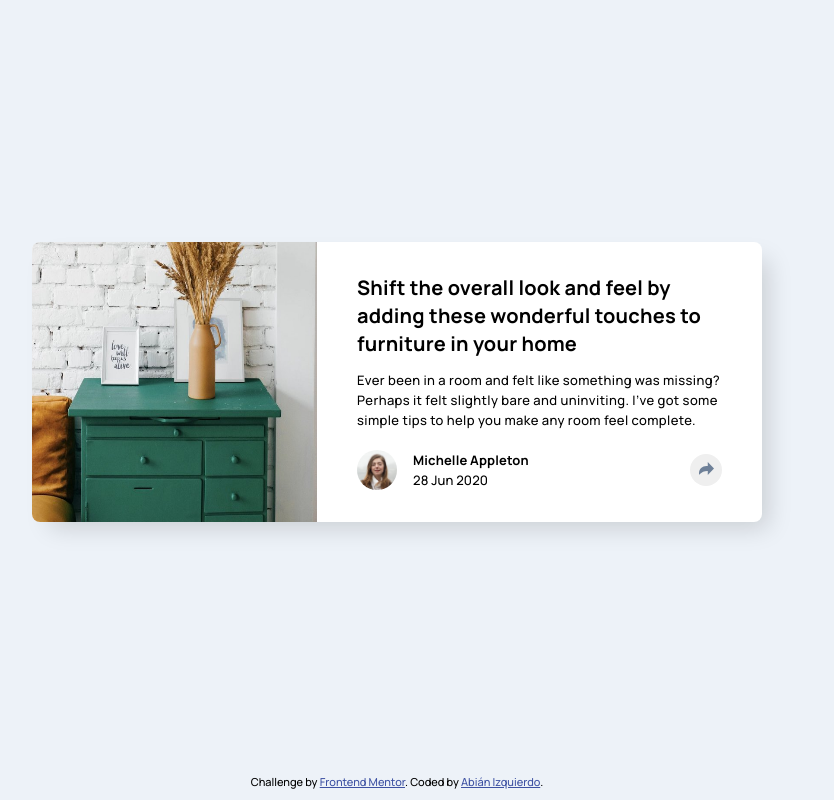
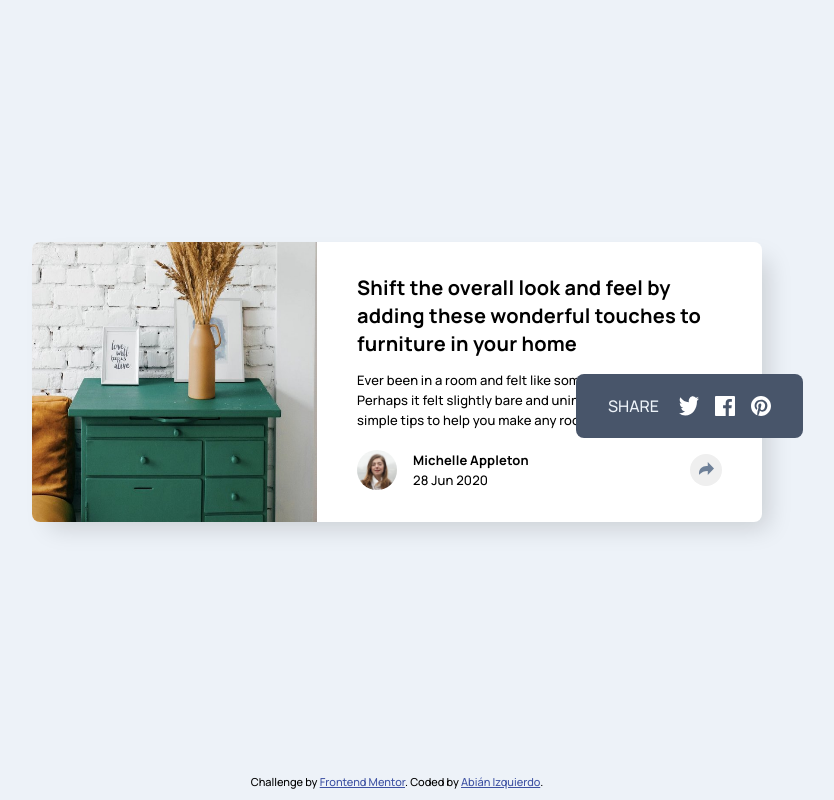
Before and after one commit to abizmo/article-preview-component, a React (Create React App) app: page / in a window 1280 px wide. Both pictures are taken after a click on the button 949 px from the left and 469 px from the top of the page. Shown: the whole page, without its empty margins (243-1077 px from the left). Built offline with nearby package versions, Linux system fonts and the light colour scheme.

Commit message:
Add share section

```diff
--- a/src/components/ArticlePreview/index.jsx
+++ b/src/components/ArticlePreview/index.jsx
@@ -22,7 +22,7 @@ const ArticlePreview = () => (
             </Card.Date>
           </Card.Group>
         </Card.Meta>
-        <Card.Share />
+        <Card.Button />
       </Card.Footer>
     </Card.Group>
   </Card>
--- a/src/components/Card/index.jsx
+++ b/src/components/Card/index.jsx
@@ -1,11 +1,11 @@
 import React, {
-  useState, useContext, createContext, useMemo,
+  useState, useContext, createContext,
 } from 'react';
 import PropTypes from 'prop-types';
 import {
   Author,
   Avatar,
-  Body, Container, Date, Footer, Group, Media, Meta, Share, Title,
+  Body, Container, Date, Footer, Group, Media, Meta, Button, Title, Share, Icon, Label,
 } from './styles/card';
 
 const ShareContext = createContext();
@@ -13,7 +13,8 @@ const ShareContext = createContext();
 const Card = ({ children }) => {
   const [showShare, setShowShare] = useState(false);
 
-  const value = useMemo(() => ({ showShare, setShowShare }), []);
+  // eslint-disable-next-line react/jsx-no-constructed-context-values
+  const value = { showShare, setShowShare };
 
   return (
     <ShareContext.Provider value={value}>
@@ -69,23 +70,45 @@ Card.Media.propTypes = {
   src: PropTypes.string.isRequired,
 };
 
-Card.Footer = ({ children }) => (
-  <Footer>
-    {children}
-  </Footer>
-);
+Card.Footer = ({ children }) => {
+  const { showShare, setShowShare } = useContext(ShareContext);
+
+  return (
+    <Footer>
+      {children}
+      <Share className={showShare && 'show'}>
+        <Group style={{
+          alignItems: 'center',
+          display: 'flex',
+          gap: '1.25rem',
+        }}
+        >
+          <Label>Share</Label>
+          <Group style={{ display: 'flex', gap: '1rem' }}>
+            <Icon src="./images/icon-twitter.svg" />
+            <Icon src="./images/icon-facebook.svg" />
+            <Icon src="./images/icon-pinterest.svg" />
+          </Group>
+        </Group>
+        <Button id="back" type="button" onClick={() => setShowShare(false)}>
+          <img src="./images/icon-share.svg" alt="share" />
+        </Button>
+      </Share>
+    </Footer>
+  );
+};
 
 Card.Footer.propTypes = {
   children: PropTypes.node.isRequired,
 };
 
-Card.Share = () => {
+Card.Button = () => {
   const { setShowShare } = useContext(ShareContext);
 
   return (
-    <Share type="button" onClick={setShowShare}>
+    <Button type="button" onClick={() => setShowShare((prev) => setShowShare(!prev))}>
       <img src="./images/icon-share.svg" alt="share" />
-    </Share>
+    </Button>
   );
 };
 
--- a/src/components/Card/styles/card.js
+++ b/src/components/Card/styles/card.js
@@ -5,7 +5,7 @@ export const Container = styled.div(({ theme }) => ({
   borderRadius: theme.sizes.br,
   boxShadow: 'rgba(0 0 0 / 0.15) 12px 12px 25px -6px',
   // boxShadow: '20px 20px 30px rgb(0 0 0 / 15%)',
-  overflow: 'hidden',
+  // overflow: 'hidden',
   width: theme.sizes.mobile,
   [theme.devices.laptop]: {
     display: 'flex',
@@ -14,9 +14,14 @@ export const Container = styled.div(({ theme }) => ({
 }));
 
 export const Media = styled.img(({ theme }) => ({
+  borderTopLeftRadius: theme.sizes.br,
+  borderTopRightRadius: theme.sizes.br,
   marginBottom: '2rem',
   width: theme.sizes.full,
   [theme.devices.laptop]: {
+    borderBottomLeftRadius: theme.sizes.br,
+    borderTopLeftRadius: theme.sizes.br,
+    borderTopRightRadius: 0,
     height: '17.5rem',
     marginBottom: '0',
     marginRight: '2.5rem',
@@ -51,7 +56,7 @@ export const Title = styled.h1(({ theme }) => ({
 export const Body = styled.p(({ theme }) => ({
   fontSize: theme.font.size.mobile.normal,
   fontWeight: theme.font.weight.regular,
-  letterSpacing: '.03em',
+  letterSpacing: '.01em',
   lineHeight: '1.5384em',
   [theme.devices.laptop]: {
     fontSize: theme.font.size.laptop.normal,
@@ -60,16 +65,23 @@ export const Body = styled.p(({ theme }) => ({
 
 export const Footer = styled.div(({ theme }) => ({
   alignItems: 'center',
+  borderBottomLeftRadius: theme.sizes.br,
+  borderBottomRightRadius: theme.sizes.br,
   display: 'flex',
   flexDirection: 'row',
+  height: '4rem',
   justifyContent: 'space-between',
-  padding: '.75rem 2rem',
+  padding: '0 2rem',
+  position: 'relative',
   [theme.devices.laptop]: {
-    padding: '.75rem 0',
+    padding: '0',
+    '& #back': {
+      display: 'none',
+    },
   },
 }));
 
-export const Share = styled.button(({ theme }) => ({
+export const Button = styled.button(({ theme }) => ({
   border: 'none',
   borderRadius: theme.sizes.brCircle,
   height: '2rem',
@@ -101,3 +113,39 @@ export const Date = styled.p(({ theme }) => ({
   fontWeight: theme.font.weight.regular,
   letterSpacing: '.01em',
 }));
+
+export const Share = styled.div(({ theme }) => ({
+  alignItems: 'center',
+  backgroundColor: theme.color['blue-900'],
+  borderBottomLeftRadius: theme.sizes.br,
+  borderBottomRightRadius: theme.sizes.br,
+  color: theme.color['blue-300'],
+  display: 'flex',
+  height: '0',
+  justifyContent: 'space-between',
+  left: 0,
+  opacity: 0,
+  padding: '0 2rem',
+  position: 'absolute',
+  top: 0,
+  transition: 'opacity 300ms ease, height 0s ease 300ms',
+  '&.show': {
+    height: '4rem',
+    opacity: 1,
+    transition: 'opacity 300ms ease',
+  },
+  width: '100%',
+  [theme.devices.laptop]: {
+    borderRadius: theme.sizes.br,
+    left: '60%',
+    top: '-100%',
+    width: 'initial',
+  },
+}));
+
+export const Icon = styled.img``;
+
+export const Label = styled.p`
+  display: inline;
+  text-transform: uppercase;
+`;
```
